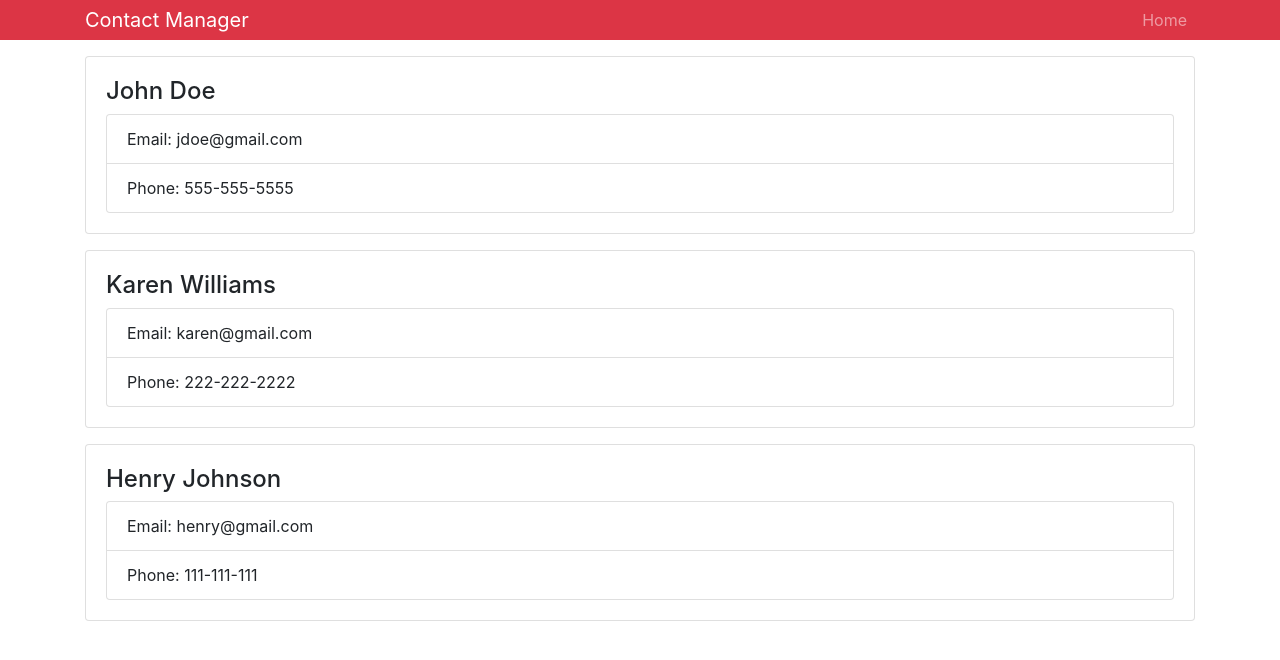
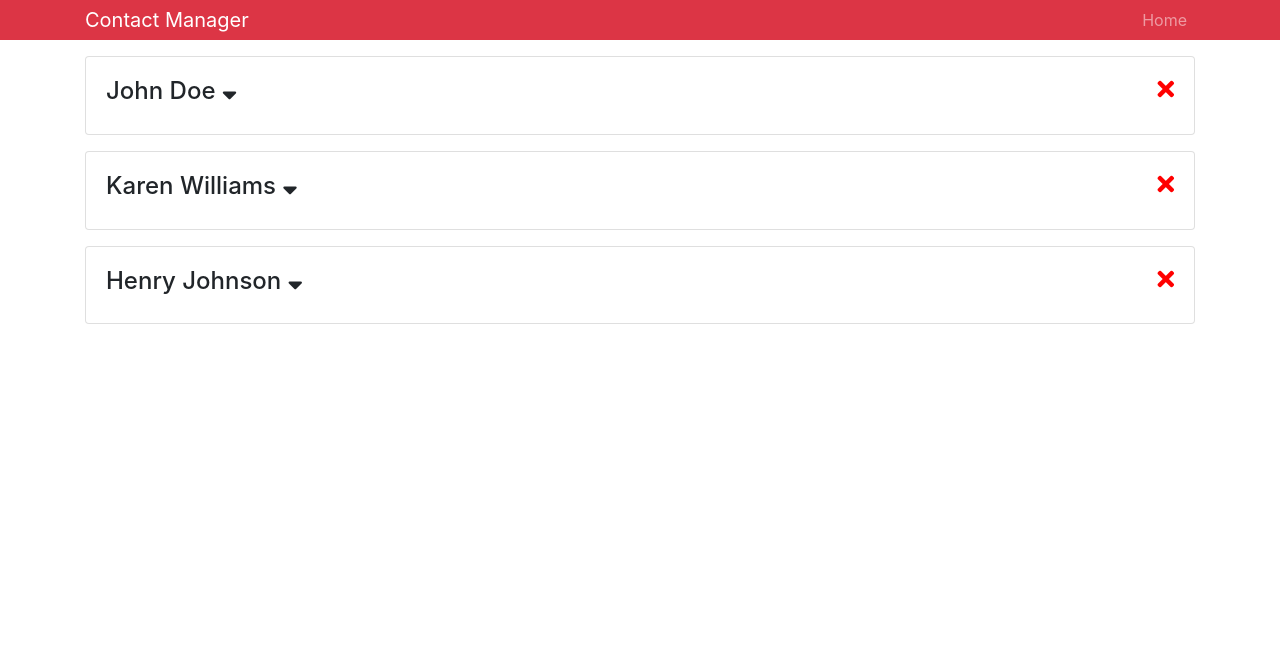
Before and after one commit to bikowalczyk/contactmanager, a React (Create React App) app: page / in a window 1280 px wide. Shown: the top 660 px of the page. Built offline with nearby package versions, Linux system fonts and the light colour scheme.

Commit message:
deleting works

```diff
--- a/public/index.html
+++ b/public/index.html
@@ -1,9 +1,12 @@
 <!DOCTYPE html>
 <html lang="en">
+
 <head>
   <meta charset="utf-8">
   <meta name="viewport" content="width=device-width, initial-scale=1, shrink-to-fit=no">
   <meta name="theme-color" content="#000000">
+  <link rel="stylesheet" href="https://use.fontawesome.com/releases/v5.3.1/css/all.css" integrity="sha384-mzrmE5qonljUremFsqc01SB46JvROS7bZs3IO2EmfFsd15uHvIt+Y8vEf7N7fWAU"
+    crossorigin="anonymous">
   <!--
       manifest.json provides metadata used when your web app is added to the
       homescreen on Android. See https://developers.google.com/web/fundamentals/engage-and-retain/web-app-manifest/
@@ -21,6 +24,7 @@
     -->
   <title>React App</title>
 </head>
+
 <body>
   <noscript>
     You need to enable JavaScript to run this app.
@@ -37,4 +41,5 @@
       To create a production bundle, use `npm run build` or `yarn build`.
     -->
 </body>
+
 </html>
--- a/src/compontents/Contact.js
+++ b/src/compontents/Contact.js
@@ -2,22 +2,52 @@ import React, { Component } from "react";
 import PropTypes from "prop-types";
 
 class Contact extends Component {
+  state = {
+    showContactInfo: false
+  };
+
+  onDeleteClick = () => {
+    this.props.deleteClickHandler();
+  };
+
+  onShowClick = e => {
+    this.setState({ showContactInfo: !this.state.showContactInfo });
+  };
+
   render() {
     const { name, email, phone } = this.props.contact;
+
+    const { showContactInfo } = this.state;
+
     return (
       <div className="card card-body mb-3">
-        <h4>{name}</h4>
-        <ul className="list-group">
-          <li className="list-group-item">Email: {email}</li>
-          <li className="list-group-item">Phone: {phone}</li>
-        </ul>
+        <h4>
+          {name}{" "}
+          <i
+            style={{ cursor: "pointer" }}
+            onClick={this.onShowClick}
+            className="fas fa-sort-down"
+          />
+          <i
+            className="fas fa-times"
+            style={{ cursor: "pointer", float: "right", color: "red" }}
+            onClick={this.onDeleteClick}
+          />
+        </h4>
+        {showContactInfo ? (
+          <ul className="list-group">
+            <li className="list-group-item">Email: {email}</li>
+            <li className="list-group-item">Phone: {phone}</li>
+          </ul>
+        ) : null}
       </div>
     );
   }
 }
 
 Contact.propTypes = {
-  contact: PropTypes.object.isRequired
+  contact: PropTypes.object.isRequired,
+  deleteClickHandler: PropTypes.func.isRequired
 };
 
 export default Contact;
--- a/src/compontents/Contacts.js
+++ b/src/compontents/Contacts.js
@@ -24,15 +24,29 @@ class Contacts extends Component {
     ]
   };
 
+  deleteContact = id => {
+    const { contacts } = this.state;
+
+    const newContacts = contacts.filter(contact => contact.id !== id);
+
+    this.setState({
+      contacts: newContacts
+    });
+  };
+
   render() {
     const { contacts } = this.state;
 
     return (
-      <div>
+      <React.Fragment>
         {contacts.map(contact => (
-          <Contact key={contact.id} contact={contact} />
+          <Contact
+            key={contact.id}
+            contact={contact}
+            deleteClickHandler={this.deleteContact.bind(this, contact.id)}
+          />
         ))}
-      </div>
+      </React.Fragment>
     );
   }
 }
```
Lines whose indentation alone changed are shown as unchanged.
